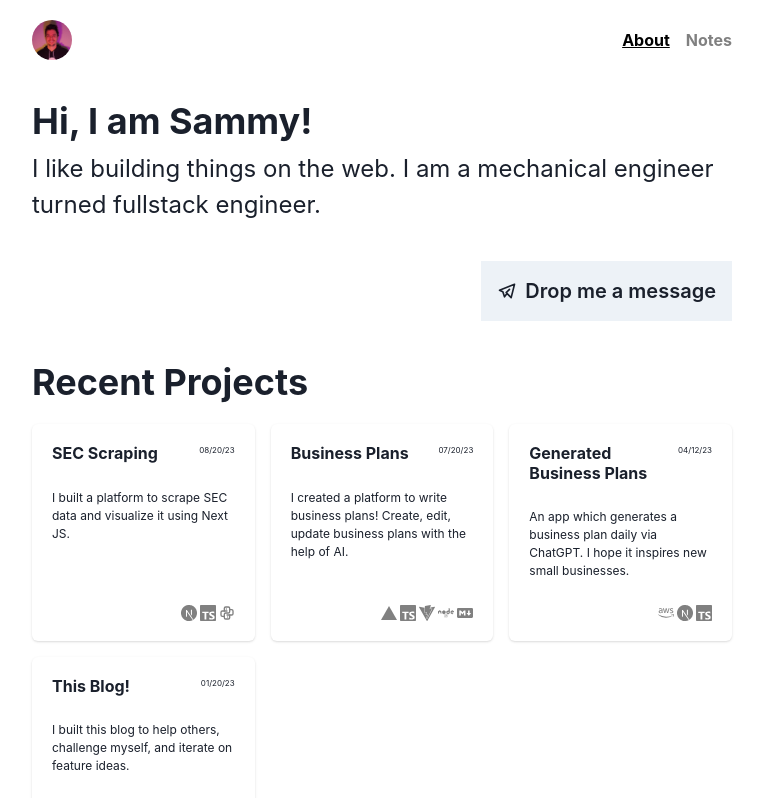
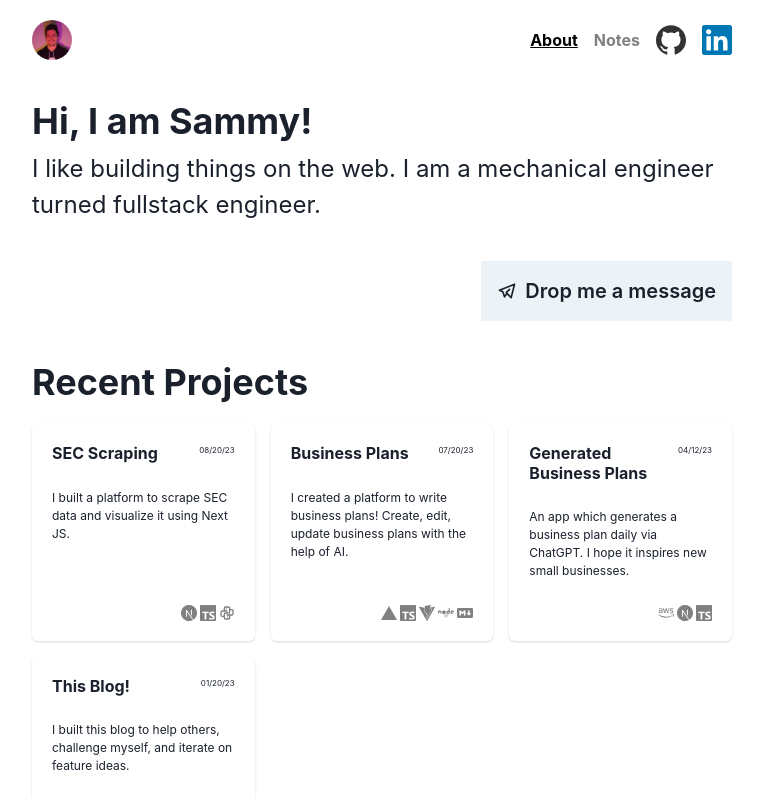
Before and after one commit to sammydowds/next-blog, a Next.js app: page / in a window 1280 px wide. Shown: the top 798 px of the page, without its empty margins (258-1021 px from the left). Built offline with nearby package versions, Linux system fonts and the light colour scheme.

Commit message:
chore: update icons in header

```diff
--- a/components/Header/Header.tsx
+++ b/components/Header/Header.tsx
@@ -2,6 +2,8 @@ import { Box, HStack } from '@chakra-ui/react'
 import NextImage from 'next/image'
 import { useRouter } from 'next/router'
 import { MenuLink } from '../MenuLink'
+import { SiGithub, SiLinkedin } from "react-icons/si";
+import Link from 'next/link';
 
 export const Header = () => {
 	const router = useRouter()
@@ -30,6 +32,12 @@ export const Header = () => {
 							All notes
 						</MenuLink>
 					)}
+					<Link href="https://github.com/sammydowds">
+						<SiGithub color="#333" style={{ height: "30px", width: "30px" }} />
+					</Link>
+					<Link href="https://www.linkedin.com/in/sammy-d-521182b3/">
+						<SiLinkedin color="#0077b5" style={{ height: "30px", width: "30px" }} />
+					</Link>
 				</Box>
 			</HStack>
 		</Box>
```
